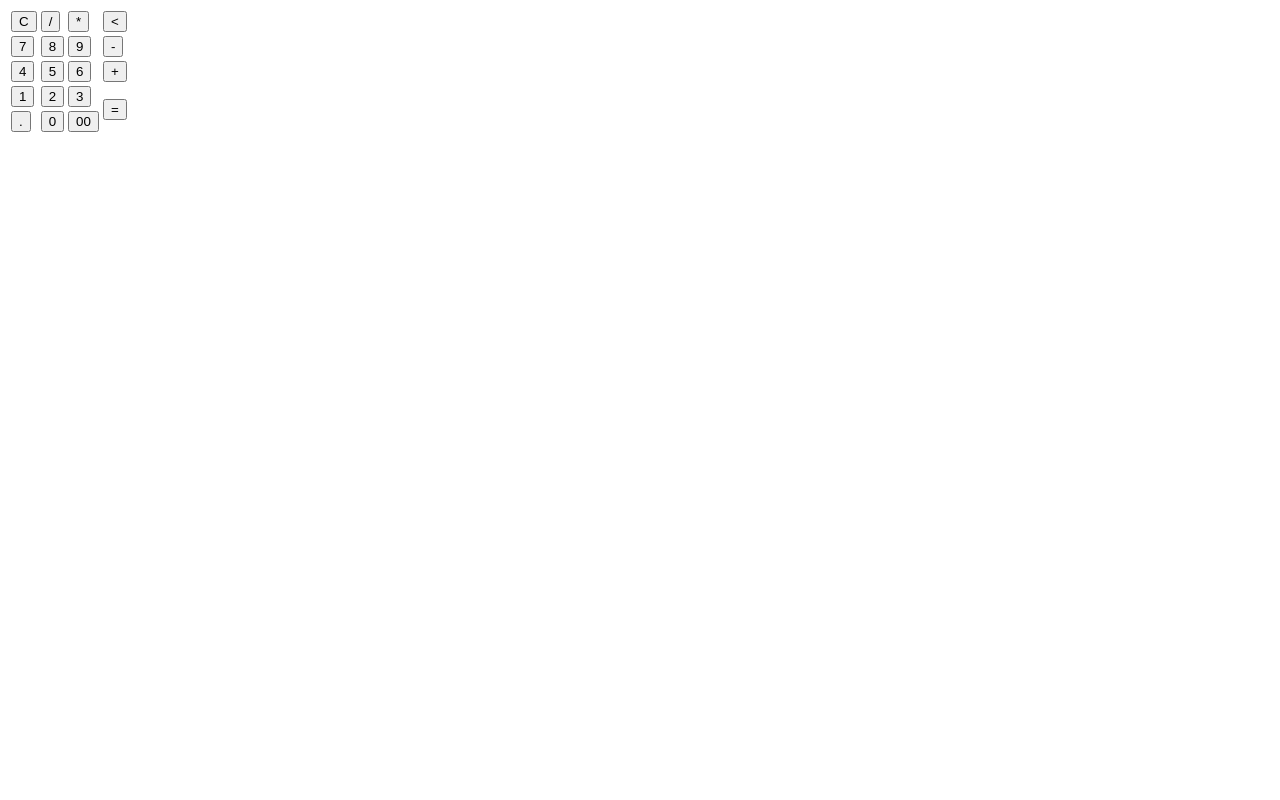
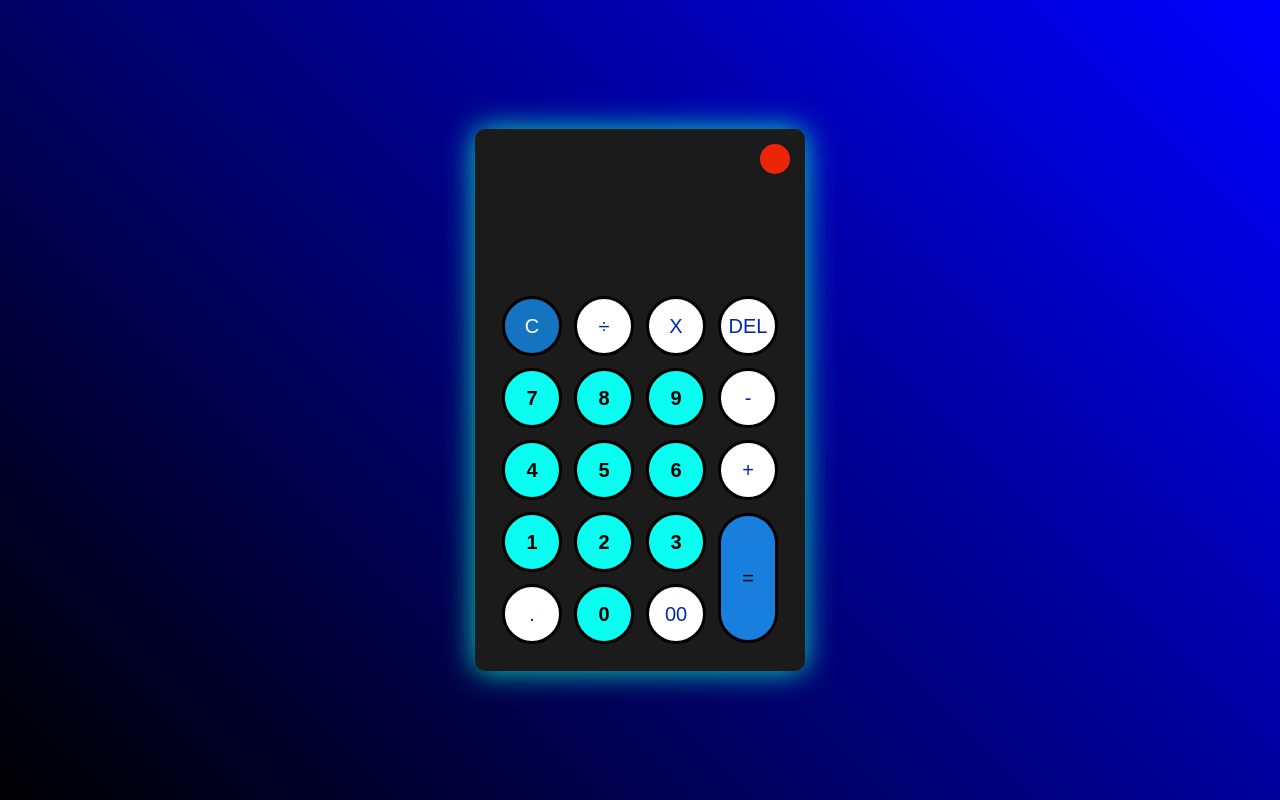
Before and after one commit to Dan13lrivero/Calculator, a plain HTML site: page index.html in a window 1280 px wide. Drawn offline with nearby package versions, Linux system fonts and the light colour scheme; files that its build step writes are made by us from their sources.

Commit message:
breves arreglos en html y comienzo de scss

```diff
--- a/css/style.scss
+++ b/css/style.scss
@@ -0,0 +1,118 @@
+* {
+    padding: 0;
+    margin: 0;
+    box-sizing: border-box;
+    font-family: sans-serif;
+}
+body {
+    background: linear-gradient(45deg, black, blue);
+}
+.container {
+    height: 100vh;
+    width: 100vw;
+    display: flex;
+    align-items: center;
+    justify-content: center;
+    flex-wrap: wrap;
+}
+.calculator {
+    position: relative;
+    height: auto;
+    width: auto;
+    padding: 20px;
+    border-radius: 10px;
+    box-shadow: 0 0 30px rgb(11, 223, 187);
+    background-color: #fff;
+    #display {
+        color: #0a1e23;
+        margin: 0 10px;
+        height: 120px;
+        width: auto;
+         display: flex;
+         align-items: flex-end;
+         justify-content: flex-end;
+         font-size: 30px;
+         margin-bottom: 20px;
+         font-weight: 800;
+    }
+    #equal{
+         height: 130px;
+    }
+    button#clear{
+        background-color: #0a0db1;
+        color: white;
+    }
+    .btn-number{
+        background-color: black;
+        color: white;
+    }
+    .btn-operator{
+        background-color: #87d5d8;
+        color: black;
+    }
+    .btn-equal{
+        background-color: #0a0db1;
+        color: #fff;
+    }
+    &.dark{
+       background-color: #1b1b1b;
+       #display  {
+        color: white;
+       }
+       #clear {
+        background-color: #1574c2;
+        color: white;
+       }
+       .btn-number {
+        background-color: rgb(9, 253, 241);
+        color: black;
+        font-weight: 600;
+       }
+       .btn-operator {
+        background-color: white;
+        color: #0028aa;
+       }
+       .btn-equal {
+        background-color: #197fdf;
+        color: black;
+       }
+    }
+}
+.theme-toggler{
+    position: absolute;
+    top: 30px;
+    right: 30px;
+    color: #06f183;
+    cursor: pointer;
+    z-index: 1;
+    &::before{
+        content: '';
+        position: absolute;
+        height: 30px;
+        width: 30px;
+        top: 50%;
+        transform: translate(-50%, -50%);
+        border-radius: 50%;
+        background-color: rgb(235, 36, 10);
+        z-index: -1;
+    }
+}
+.theme-toggler .active{
+    color: #333;
+    &::before {
+        background-color: #fff;
+    }
+}
+button {
+    height: 60px;
+    width: 60px;
+    border: solid black;
+    border-radius: 30px;
+    margin: 5px;
+    font-size: 20px;
+    cursor: pointer;
+    transition: all 200ms ease;
+    &:hover{
+        transform: scale(1.1);
+    }
+}
--- a/index.html
+++ b/index.html
@@ -1,17 +1,19 @@
 <!DOCTYPE html>
-<html lang="en">
+<html lang="es">
 <head>
     <meta charset="UTF-8">
+    <meta http-equiv="X-UA-Compatible" content="IE=edge">
     <meta name="viewport" content="width=device-width, initial-scale=1.0">
     <title>Calculadora</title>
-    <link rel="stylesheet" href="style.css">
+    <link rel="stylesheet" href="./css/style.css">
+    <link rel="shortcut icon" href="./calculadora.png" type="image/x-icon">
+
 </head>
 <body>
     <div class="container">
-        <div class="calculator dark">
-            <div class="theme-togler active">
-                <i class="toggler-icon"></i>
-            </div>
+     <div class="calculator dark">
+        <div class="theme-toggler active">
+            <i class="toggler-icon"></i>
         </div>
         <div class="display-screen">
             <div id="display"></div>
@@ -20,9 +22,10 @@
             <table>
                 <tr>
                     <td><button class="btn-operator" id="clear">C</button></td>
-                    <td><button class="btn-operator" id="/">/</button></td>
-                    <td><button class="btn-operator" id="*">*</button></td>
-                    <td><button class="btn-operator" id="backspace"><</button></td>
+                    <td><button class="btn-operator" id="/">÷</button></td>
+                    <td><button class="btn-operator" id="*">X</button></td>
+                    <td><button class="btn-operator" id="backspace">DEL</button></td>
+
                 </tr>
                 <tr>
                     <td><button class="btn-number" id="7">7</button></td>
@@ -34,7 +37,7 @@
                     <td><button class="btn-number" id="4">4</button></td>
                     <td><button class="btn-number" id="5">5</button></td>
                     <td><button class="btn-number" id="6">6</button></td>
-                    <td><button class="btn-operator" id="4">+</button></td>
+                    <td><button class="btn-operator" id="+">+</button></td>
                 </tr>
                 <tr>
                     <td><button class="btn-number" id="1">1</button></td>
@@ -49,7 +52,10 @@
                 </tr>
             </table>
         </div>
+
+     </div>
+
     </div>
-    <script src="script.js"></script>
+     <script src="script.js"></script>
 </body>
 </html>
--- a/script.js
+++ b/script.js
@@ -17,3 +17,11 @@ buttons.forEach((item) => {
         }
     };
 });
+const themeToggleBtn = document.querySelector(".theme-toggler");
+const calculator = document.querySelector(".calculator");
+let isDark = true;
+themeToggleBtn.onclick = () => {
+    calculator.classList.toggle("dark");
+    themeToggleBtn.classList.toggle("active");
+    isDark = !isDark;
+}
```
Also changed, not shown: css/style.css, 1 other file.
